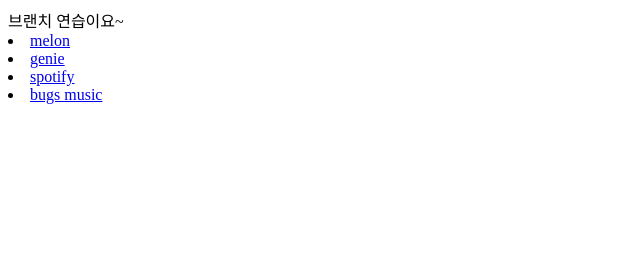
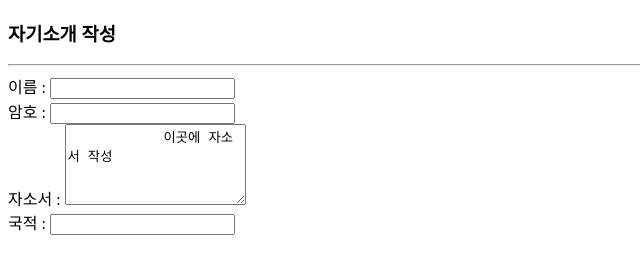
Before and after one commit to trick-dotcom/TIL, a plain HTML site: page CLASS-OFFLINE/leftframe.html in a window 1280 px wide. Shown: the whole page, without its empty margins (0-640 px from the left). Drawn offline with Linux system fonts and the light colour scheme.

Commit message:
web form

```diff
--- a/CLASS-OFFLINE/leftframe.html
+++ b/CLASS-OFFLINE/leftframe.html
@@ -4,13 +4,23 @@
     <meta charset="UTF-8">
     <meta http-equiv="X-UA-Compatible" content="IE=edge">
     <meta name="viewport" content="width=device-width, initial-scale=1.0">
-    <title>leftframe</title>
+    <title>figure태크 활용</title>
 </head>
 <body>
-    브랜치 연습이요~
-    <li><a href="https://www.melon.com/" target="right">melon</a></li>
-    <li><a href="https://www.genie.co.kr/" target="_self">genie</a></li>
-    <li><a href="https://www.spotify.com/kr-ko/" target="_top">spotify</a></li>
-    <li><a href="https://music.bugs.co.kr/" target="_blank">bugs music</a></li>
+    <h3>자기소개 작성</h3>
+    <hr>
+    <form>
+        이름 : <input type="text" value=""><br>
+        암호 : <input type="password" value="" maxlength="10"><br>
+        자소서 : <textarea colos="10" rows="5">
+            이곳에 자소서 작성
+        </textarea><br>
+        국적 : <input type="text" list="contries"><br>
+        <datalist id="contries">
+            <option value="대한민국"></option>
+            <option value="일본"></option>
+            <option value="중국"></option>
+        </datalist>
+    </form>
 </body>
 </html>
```
Also changed, not shown: CLASS-OFFLINE/class.html (+10 -2 lines), TIL(TEXT)/2022-02-17.txt (added).
